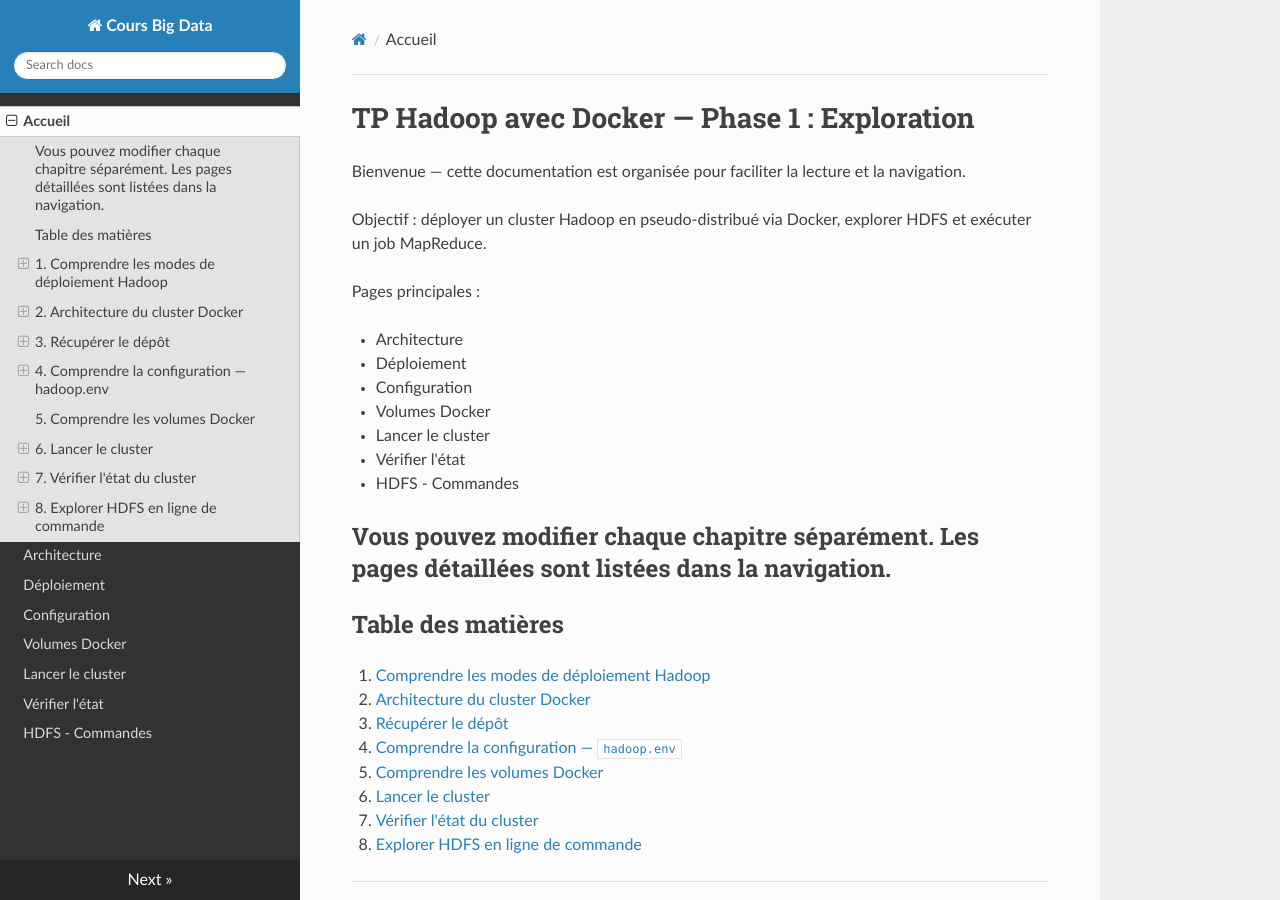
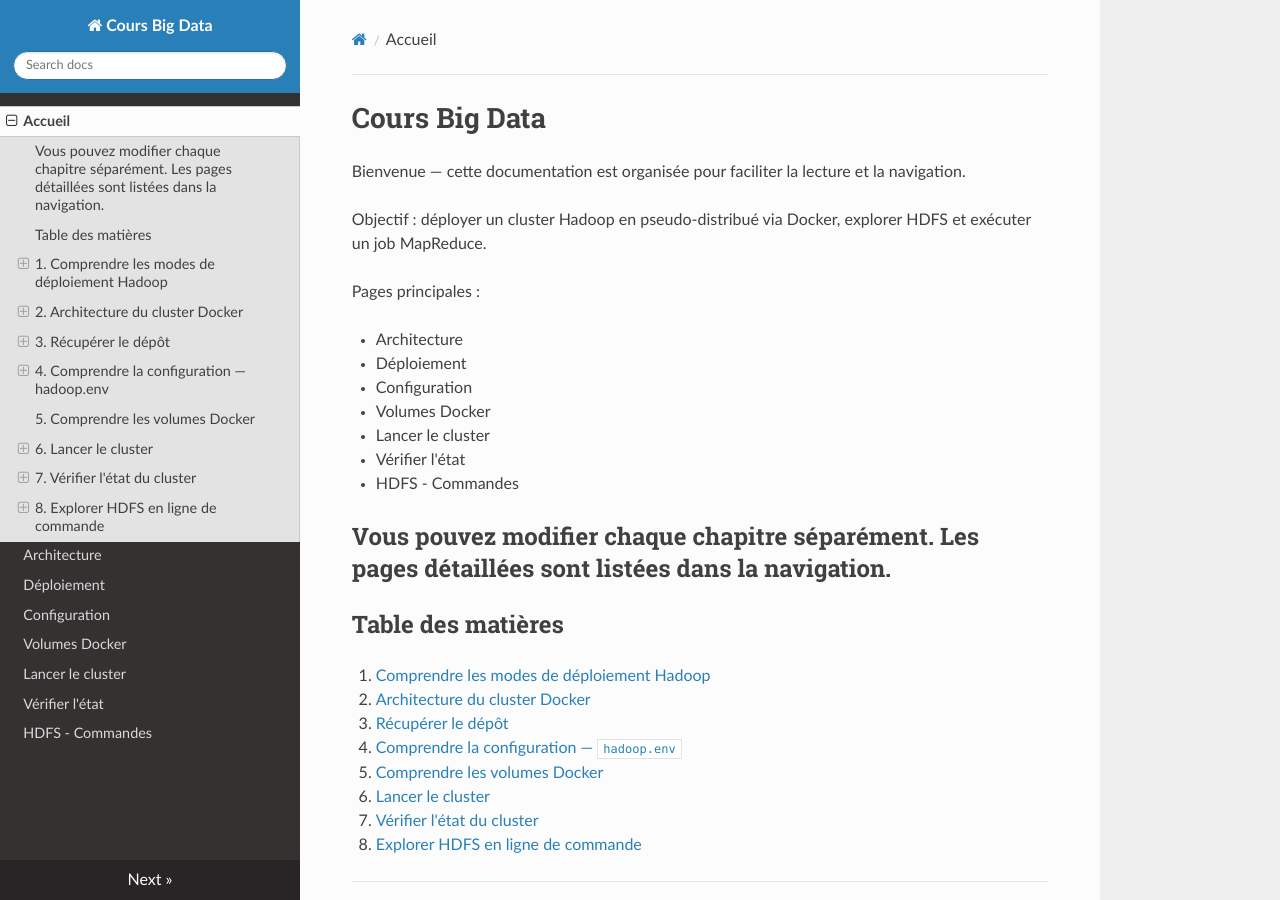
Before and after one commit to Titembaye/big-data-cours, an MkDocs documentation site: the page built from docs/index.md, in a window 1280 px wide and 900 px high. Built offline with MkDocs 1.6.1, drawn with Linux system fonts in a browser that asks for light colours; nearby versions of some CDN libraries.

Commit message:
Change homepage title to 'Cours Big Data'

```diff
--- a/docs/index.md
+++ b/docs/index.md
@@ -1,4 +1,5 @@
-# TP Hadoop avec Docker — Phase 1 : Exploration
+
+# Cours Big Data
 
 Bienvenue — cette documentation est organisée pour faciliter la lecture et la navigation.
 
```
